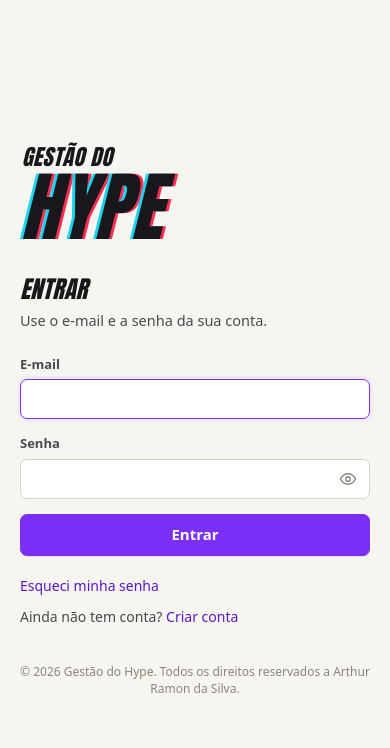
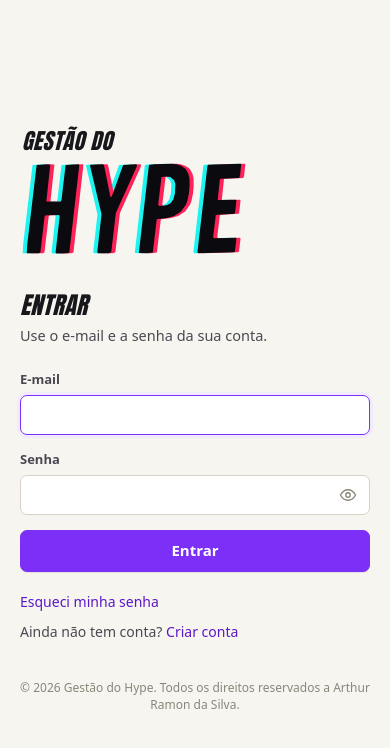
Before and after one commit to ArthurRamon9/Software-Hype, a website with bundled scripts: page index.html in a window 390 px wide. Built offline with nearby package versions, Linux system fonts and the light colour scheme; files whose address does not match are found by name.

Commit message:
Arte oficial: HYPE vetorizado na tela de entrada e ícone com o anel (como no Instagram)
Co-Authored-By: Claude Opus 5.5 <noreply@anthropic.com>
Claude-Session: https://claude.ai/code/session_01Y6CYfRYWEyyb918C1e5z3X

```diff
--- a/assets/css/style.css
+++ b/assets/css/style.css
@@ -802,10 +802,14 @@ a.marca, a.marca:hover { text-decoration: none; color: inherit; }
 /* "GESTÃO DO / HYPE" da tela de entrada, no estilo do Instagram: condensado, inclinado, com as sombras ciano e vermelha */
 .marca-hype { font-family: var(--destaque); font-weight: 400; font-style: italic; text-transform: uppercase; line-height: .86; color: #fff; position: relative; z-index: 1; }
 .marca-hype span { display: block; font-size: clamp(30px, 3.6vw, 52px); letter-spacing: .02em; margin-left: .08em; margin-bottom: .32em; line-height: 1; }
-.marca-hype b { display: block; font-weight: 400; font-size: clamp(96px, 13vw, 190px); letter-spacing: .01em; text-shadow: -5px 0 0 #19d3f0, 5px 0 0 #ff2e55; }
+.marca-hype b { display: block; }
+.marca-hype b img { display: block; width: clamp(300px, 32vw, 470px); height: auto; margin-left: -.1em; }
+/* A arte branca no fundo escuro; a versão preta só no celular com tema claro */
+.marca-hype .escuro-some { display: none; }
 .acesso-box .marca-mobile span { font-size: 22px; }
-.acesso-box .marca-mobile b { font-size: 76px; text-shadow: -3px 0 0 #19d3f0, 3px 0 0 #ff2e55; color: var(--ink); }
-[data-tema="escuro"] .acesso-box .marca-mobile b { color: #fff; }
+.acesso-box .marca-mobile b img { width: 230px; }
+:root:not([data-tema="escuro"]) .acesso-box .marca-mobile .claro-some { display: none; }
+:root:not([data-tema="escuro"]) .acesso-box .marca-mobile .escuro-some { display: block; }
 .acesso-lado .frase { font-family: inherit; font-size: 16px; font-weight: 400; color: #b9b5aa; max-width: 360px; margin-top: 22px; line-height: 1.5; }
 .rodape-form.duas-pontas { display: flex; justify-content: space-between; align-items: baseline; gap: 10px; flex-wrap: wrap; }
 .senha-wrap .input { padding-right: 46px; }
--- a/js/pages/acesso.js
+++ b/js/pages/acesso.js
@@ -5,7 +5,7 @@ import { esc, $, aviso, ocupado, direitos, icon, foto, temaAtual, aplicarTema }
 import { entrou, sair, parametrosHash, navegar, menuPermitido } from '../app.js';
 
 // "GESTÃO DO / HYPE" no estilo do Instagram do Hype
-const marcaHype = (classe = '') => `<div class="marca-hype ${classe}"><span>Gestão do</span><b>Hype</b></div>`;
+const marcaHype = (classe = '') => `<div class="marca-hype ${classe}"><span>Gestão do</span><b><img class="claro-some" src="assets/img/hype-marca.svg" alt="Hype"><img class="escuro-some" src="assets/img/hype-marca-preto.svg" alt=""></b></div>`;
 
 function tela(app, html) {
   app.innerHTML = `<div class="acesso">
```
Also changed, not shown: PENDENCIAS.md (+1 -1 lines), assets/img/hype-marca-preto.svg (added), assets/img/hype-marca.svg (added), assets/img/logo.svg.
